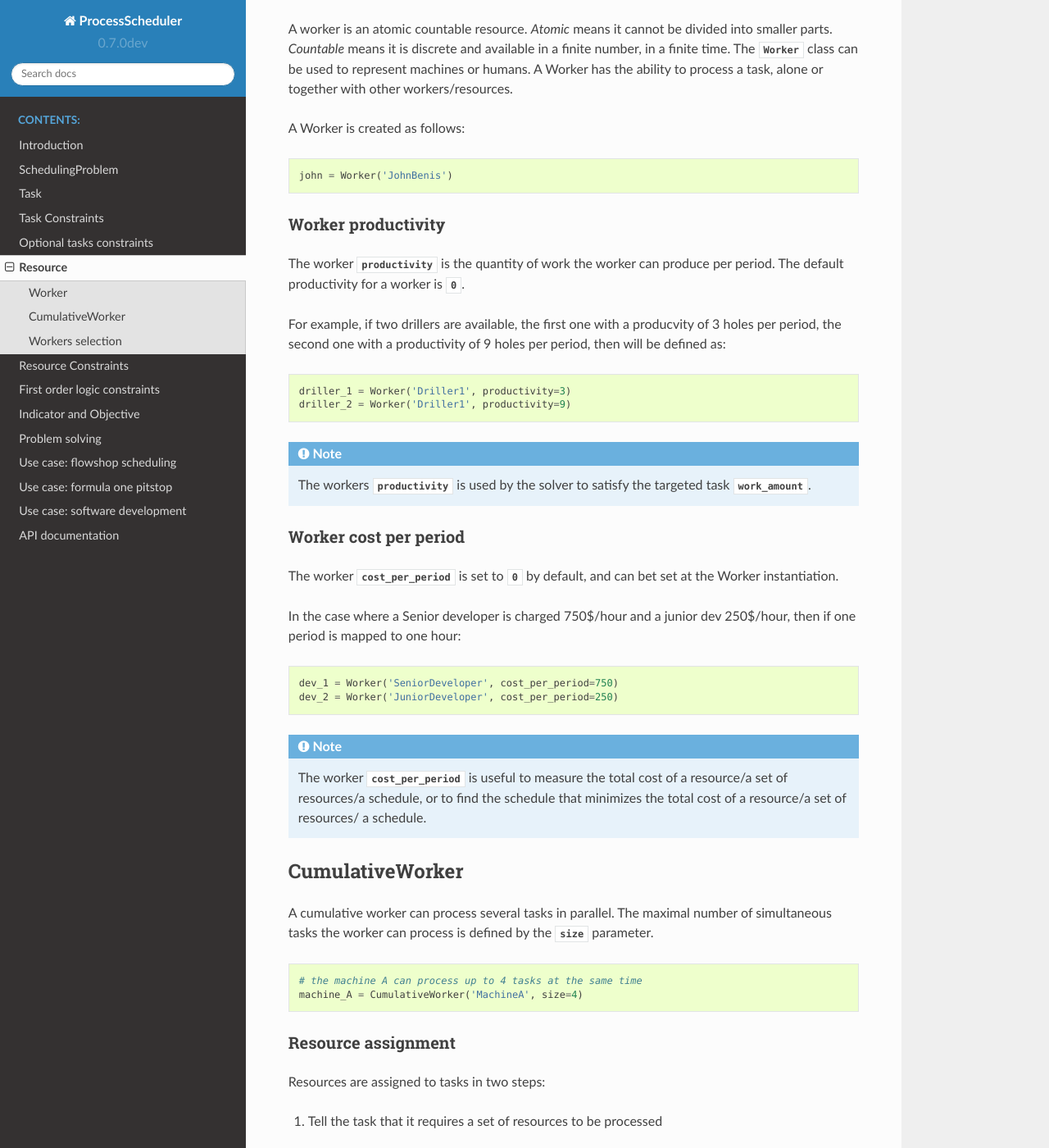
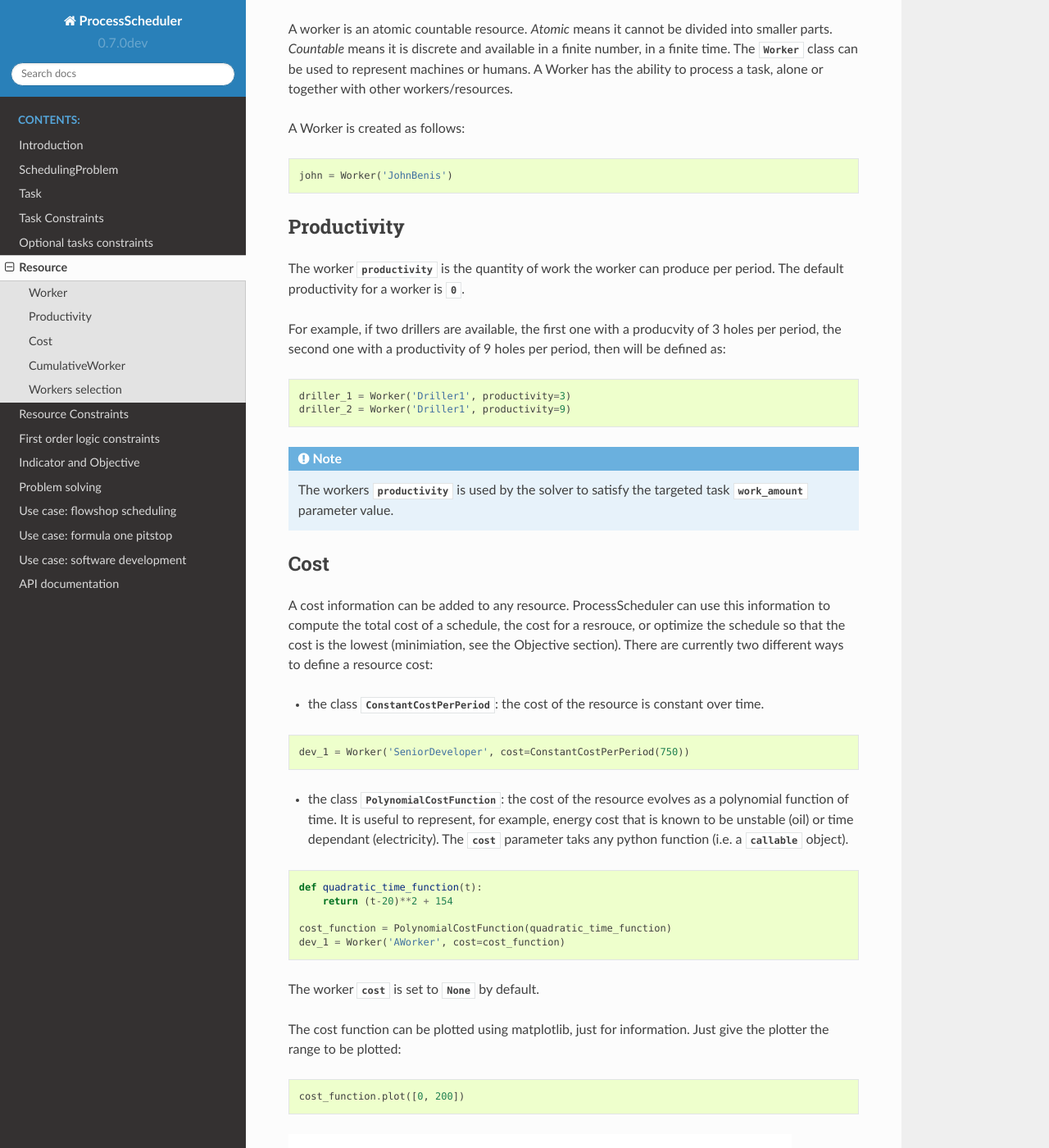
Before and after one commit to tpaviot/ProcessScheduler, a Sphinx documentation site: the page built from doc/resource.rst, in a window 1280 px wide and 1400 px high, scrolled down 408 px. Shown: the whole window at 82% size. Built offline with Sphinx 7.4.7 and the Read the Docs theme 2.0.0, drawn with Linux system fonts in a browser that asks for light colours; some of the changed text lies outside the part shown.

Commit message:
Update doc

```diff
--- a/doc/resource.rst
+++ b/doc/resource.rst
@@ -18,8 +18,8 @@
 
     john = Worker('JohnBenis')
 
-Worker productivity
-^^^^^^^^^^^^^^^^^^^
+Productivity
+------------
 The worker :attr:`productivity` is the quantity of work the worker can produce per period. The default productivity for a worker is :const:`0`.
 
 For example, if two drillers are available, the first one with a producvity of 3 holes per period, the second one with a productivity of 9 holes per period, then will be defined as:
@@ -31,18 +31,42 @@
 
 .. note::
 
-  The workers :const:`productivity` is used by the solver to satisfy the targeted task :attr:`work_amount`.
+  The workers :const:`productivity` is used by the solver to satisfy the targeted task :attr:`work_amount` parameter value.
 
-Worker cost per period
-^^^^^^^^^^^^^^^^^^^^^^
-The worker :attr:`cost_per_period` is set to :const:`0` by default, and can bet set at the Worker instantiation.
+Cost
+----
 
-In the case where a Senior developer is charged 750$/hour and a junior dev 250$/hour, then if one period is mapped to one hour:
+A cost information can be added to any resource. ProcessScheduler can use this information to compute the total cost of a schedule, the cost for a resrouce, or optimize the schedule so that the cost is the lowest (minimiation, see the Objective section). There are currently two different ways to define a resource cost:
+
+* the class :class:`ConstantCostPerPeriod`: the cost of the resource is constant over time.
 
 .. code-block:: python
 
-    dev_1 = Worker('SeniorDeveloper', cost_per_period=750)
-    dev_2 = Worker('JuniorDeveloper', cost_per_period=250)
+    dev_1 = Worker('SeniorDeveloper', cost=ConstantCostPerPeriod(750))
+
+* the class :class:`PolynomialCostFunction`: the cost of the resource evolves as a polynomial function of time. It is useful to represent, for example, energy cost that is known to be unstable (oil) or time dependant (electricity). The :attr:`cost` parameter taks any python function (i.e. a :attr:`callable` object).
+
+.. code-block:: python
+
+    def quadratic_time_function(t):
+        return (t-20)**2 + 154
+
+    cost_function = PolynomialCostFunction(quadratic_time_function)
+    dev_1 = Worker('AWorker', cost=cost_function)
+
+The worker :attr:`cost` is set to :const:`None` by default.
+
+The cost function can be plotted using matplotlib, just for information. Just give the plotter the range to be plotted:
+
+.. code-block:: python
+
+    cost_function.plot([0, 200])
+
+.. image:: img/CostQuadraticFunction.svg
+
+.. warning::
+
+    Currently, ProcessScheduler can handle integer numbers only. Then, all the coefficients of the polynomial must be integer numbers. If ever there are floating point numbers, no exception will be raised, but you might face strange results in the cost computation.
 
 .. note::
 
```
Also changed, not shown: doc/img/CostQuadraticFunction.svg (added), doc/use-case-software-development.ipynb.
